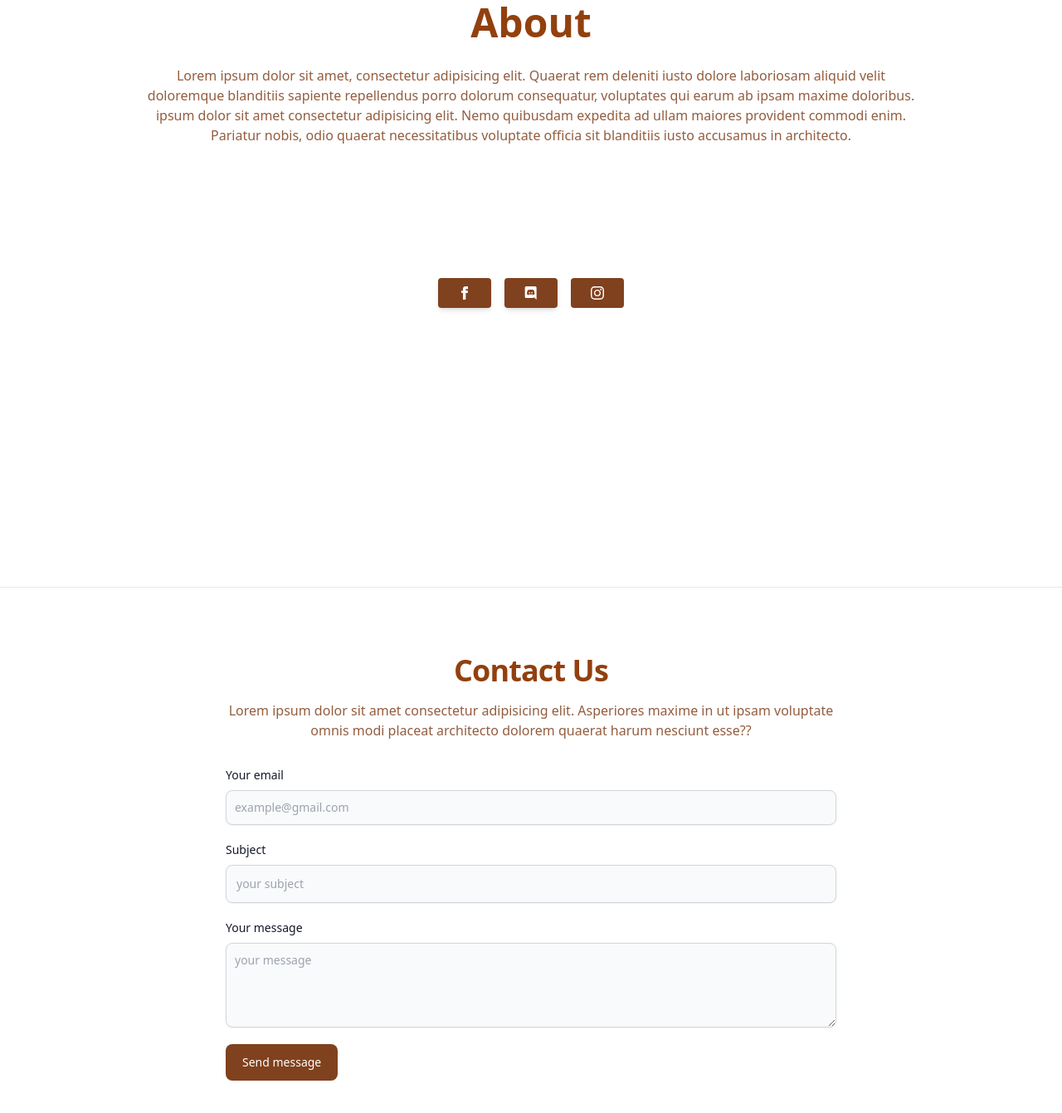
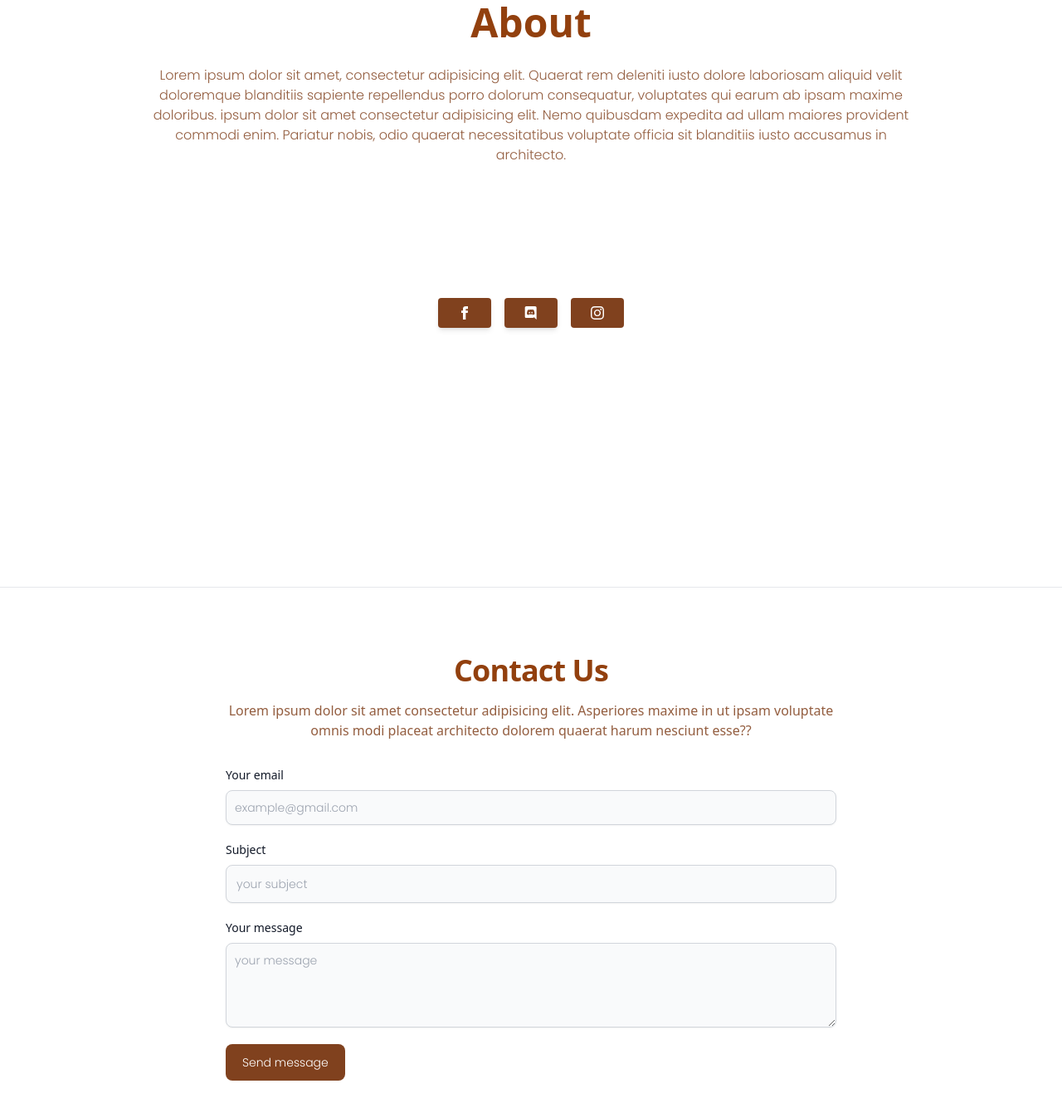
Before and after one commit to meongteam/raja, a website: page index.html in a window 1280 px wide. Shown: the part 1693-3034 px from the top of the page at 83% size. Drawn offline with nearby package versions, Linux system fonts and the light colour scheme; files that its build step writes are made by us from their sources.

Commit message:
Update index.html

```diff
--- a/index.html
+++ b/index.html
@@ -34,7 +34,7 @@
 
         <div class="title-content">
             <h1 class="text-amber-800 text-5xl text-center font-bold">Menu</h1>
-            <p class="text-base text-center text-amber-900/80 pt-7">Lorem ipsum dolor sit amet consectetur adipisicing elit. Nemo quibusdam expedita ad ullam maiores provident commodi enim. Pariatur nobis, odio quaerat necessitatibus voluptate officia sit blanditiis iusto accusamus in architecto.</p>
+            <p class="text-base text-center text-amber-900/80 pt-7 font-['Poppins']">Lorem ipsum dolor sit amet consectetur adipisicing elit. Nemo quibusdam expedita ad ullam maiores provident commodi enim. Pariatur nobis, odio quaerat necessitatibus voluptate officia sit blanditiis iusto accusamus in architecto.</p>
         </div>
 
         <div class="relative overflow-x-auto table-price text-text p-20 ">
@@ -77,7 +77,7 @@
 
       <div class="title-content mb-40">
         <h1 class="text-amber-800 text-5xl text-center font-bold ">About</h1>
-        <p class="text-base text-center text-amber-900/80 pt-7 mx-5 px-5">Lorem ipsum dolor sit amet, consectetur adipisicing elit. Quaerat rem deleniti iusto dolore laboriosam aliquid velit doloremque blanditiis sapiente repellendus porro dolorum consequatur, voluptates qui earum ab ipsam maxime doloribus. ipsum dolor sit amet consectetur adipisicing elit. Nemo quibusdam expedita ad ullam maiores provident commodi enim. Pariatur nobis, odio quaerat necessitatibus voluptate officia sit blanditiis iusto accusamus in architecto.</p>
+        <p class="text-base text-center text-amber-900/80 pt-7 mx-5 px-5 font-['Poppins']">Lorem ipsum dolor sit amet, consectetur adipisicing elit. Quaerat rem deleniti iusto dolore laboriosam aliquid velit doloremque blanditiis sapiente repellendus porro dolorum consequatur, voluptates qui earum ab ipsam maxime doloribus. ipsum dolor sit amet consectetur adipisicing elit. Nemo quibusdam expedita ad ullam maiores provident commodi enim. Pariatur nobis, odio quaerat necessitatibus voluptate officia sit blanditiis iusto accusamus in architecto.</p>
       </div>
 
       <div class="card-about flex flex-row mx-auto justify-center ">
@@ -150,17 +150,17 @@
       <form action="#" class="space-y-5">
           <div>
               <label for="email" class="block mb-2 text-sm font-medium text-gray-900 ">Your email</label>
-              <input type="email" id="email" class="shadow-sm bg-gray-50 border border-gray-300 text-gray-900 text-sm rounded-lg block w-full p-2.5" placeholder="example@gmail.com" required>
+              <input type="email" id="email" class="font-['Poppins'] shadow-sm bg-gray-50 border border-gray-300 text-gray-900 text-sm rounded-lg block w-full p-2.5" placeholder="example@gmail.com" required>
           </div>
           <div>
               <label for="subject" class="block mb-2 text-sm font-medium text-gray-900 ">Subject</label>
-              <input type="text" id="subject" class="block p-3 w-full text-sm text-gray-900 bg-gray-50 rounded-lg border border-gray-300 shadow-sm " placeholder="your subject" required>
+              <input type="text" id="subject" class="font-['Poppins'] block p-3 w-full text-sm text-gray-900 bg-gray-50 rounded-lg border border-gray-300 shadow-sm " placeholder="your subject" required>
           </div>
           <div class="">
               <label for="message" class="block mb-2 text-sm font-medium text-gray-900 ">Your message</label>
-              <textarea id="message" rows="4" class="block p-2.5 w-full text-sm text-gray-900 bg-gray-50 rounded-lg shadow-sm border border-gray-300 " placeholder="your message"></textarea>
+              <textarea id="message" rows="4" class="font-['Poppins'] block p-2.5 w-full text-sm text-gray-900 bg-gray-50 rounded-lg shadow-sm border border-gray-300 " placeholder="your message"></textarea>
           </div>
-          <button type="submit" class="py-3 px-5 text-sm font-medium text-center text-white rounded-lg bg-[#80411e] transition duration-300 hover:drop-shadow-2xl delay-150 hover:scale-110">Send message</button>
+          <button type="submit" class="py-3 px-5 text-sm font-['Poppins'] font-medium text-center text-white rounded-lg bg-[#80411e] transition duration-300 hover:drop-shadow-2xl delay-150 hover:scale-110">Send message</button>
       </form>
   </div>
 </section>
```
